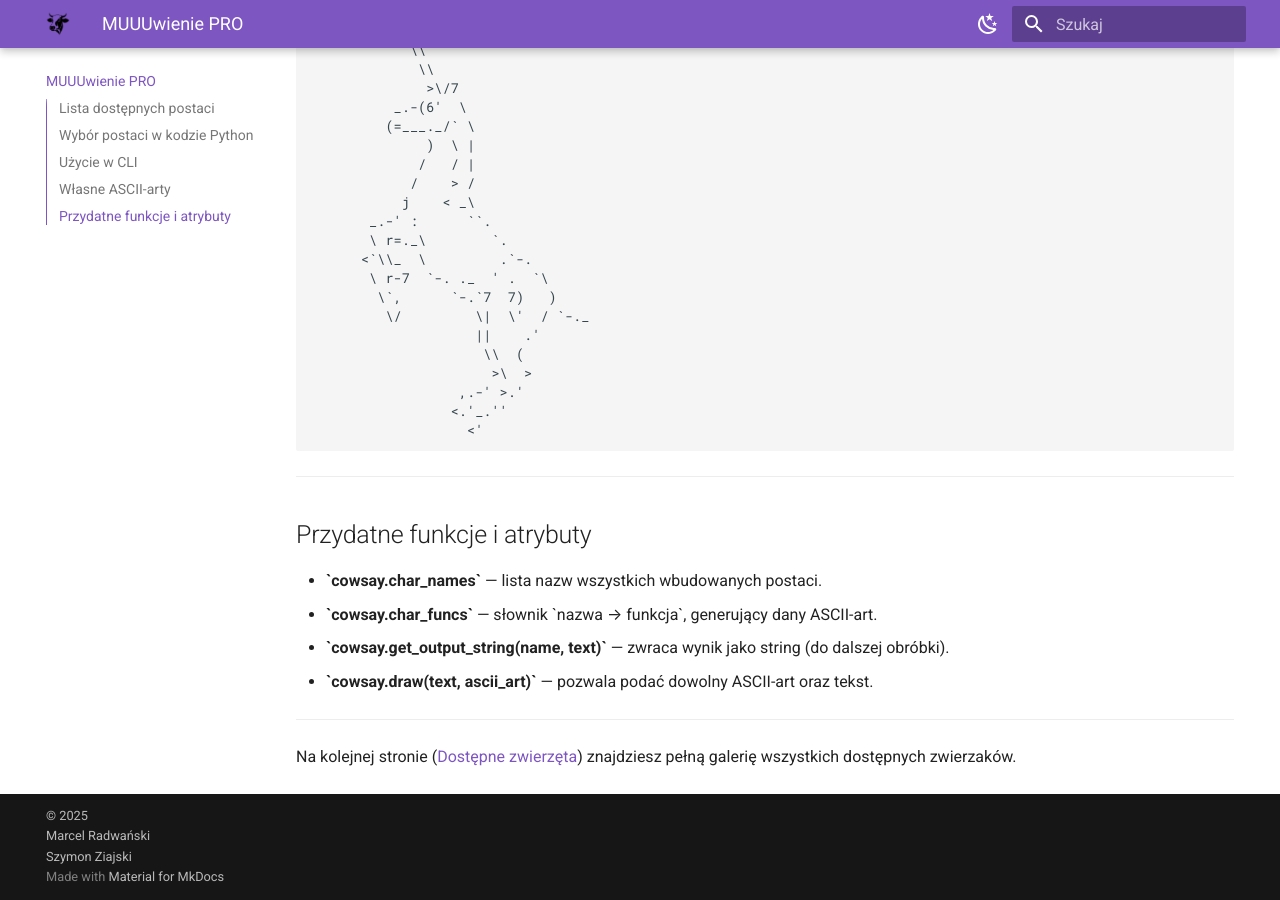
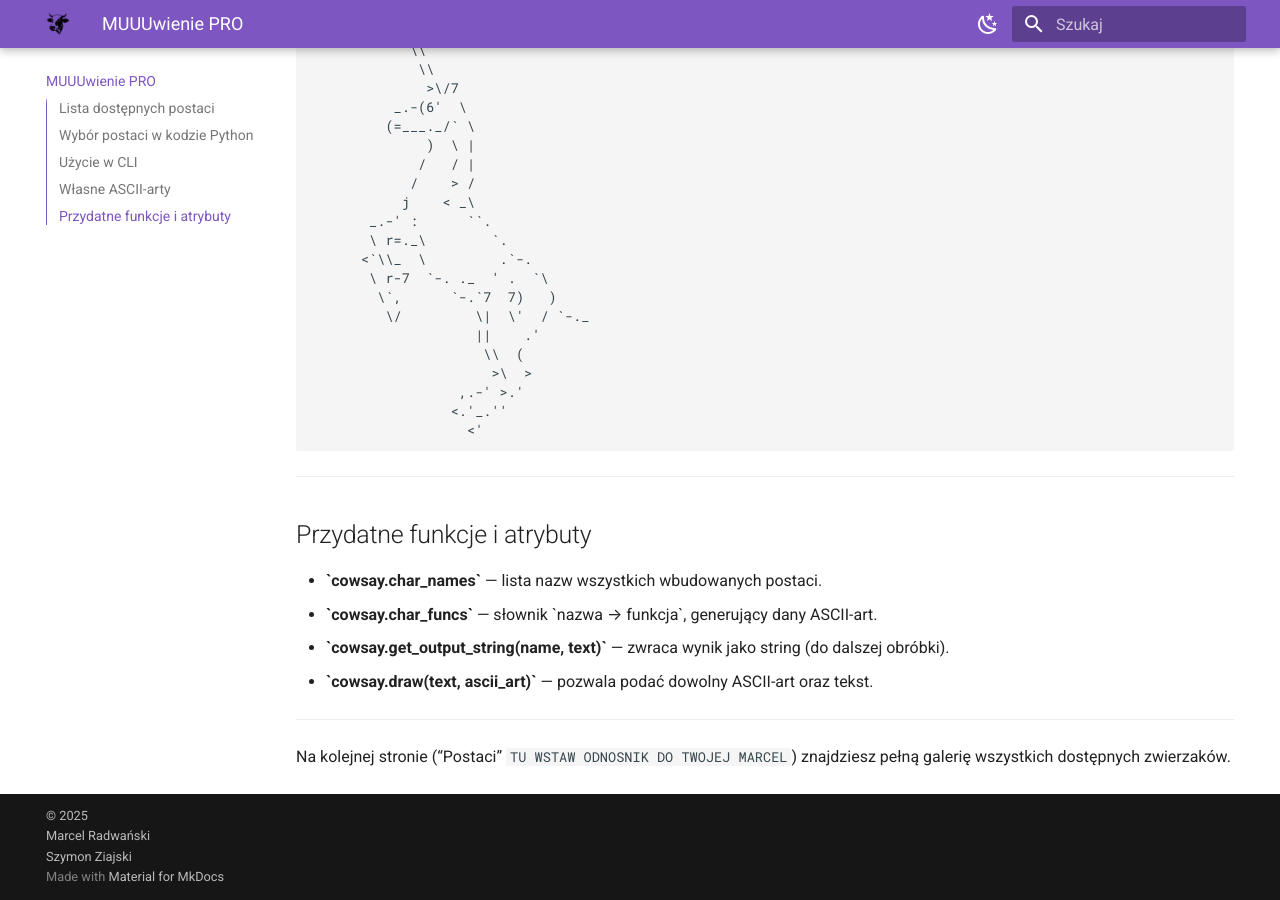
Before and after one commit to m4rcelrad/probable-potato, an MkDocs documentation site: the page built from docs/page2.md, in a window 1280 px wide and 900 px high, scrolled down 1656 px. Built offline with MkDocs 1.6.1 and Material for MkDocs 9.7.7, drawn with Linux system fonts in a browser that asks for light colours.

Commit message:
Revert "Dodanie linka do dostępnych zwierząt"
This reverts commit af53e6d15951abcd39e0c475a519e4c4777a1288.

````diff
--- a/docs/page2.md
+++ b/docs/page2.md
@@ -102,4 +102,4 @@ Poniżej znajdziesz przykładowy rysunek jednorogowaca TM do przetestowania w pl
 
 ---
 
-Na kolejnej stronie ([Dostępne zwierzęta](page3.md)) znajdziesz pełną galerię wszystkich dostępnych zwierzaków.
+Na kolejnej stronie (“Postaci” ```TU WSTAW ODNOSNIK DO TWOJEJ MARCEL```) znajdziesz pełną galerię wszystkich dostępnych zwierzaków.
````
